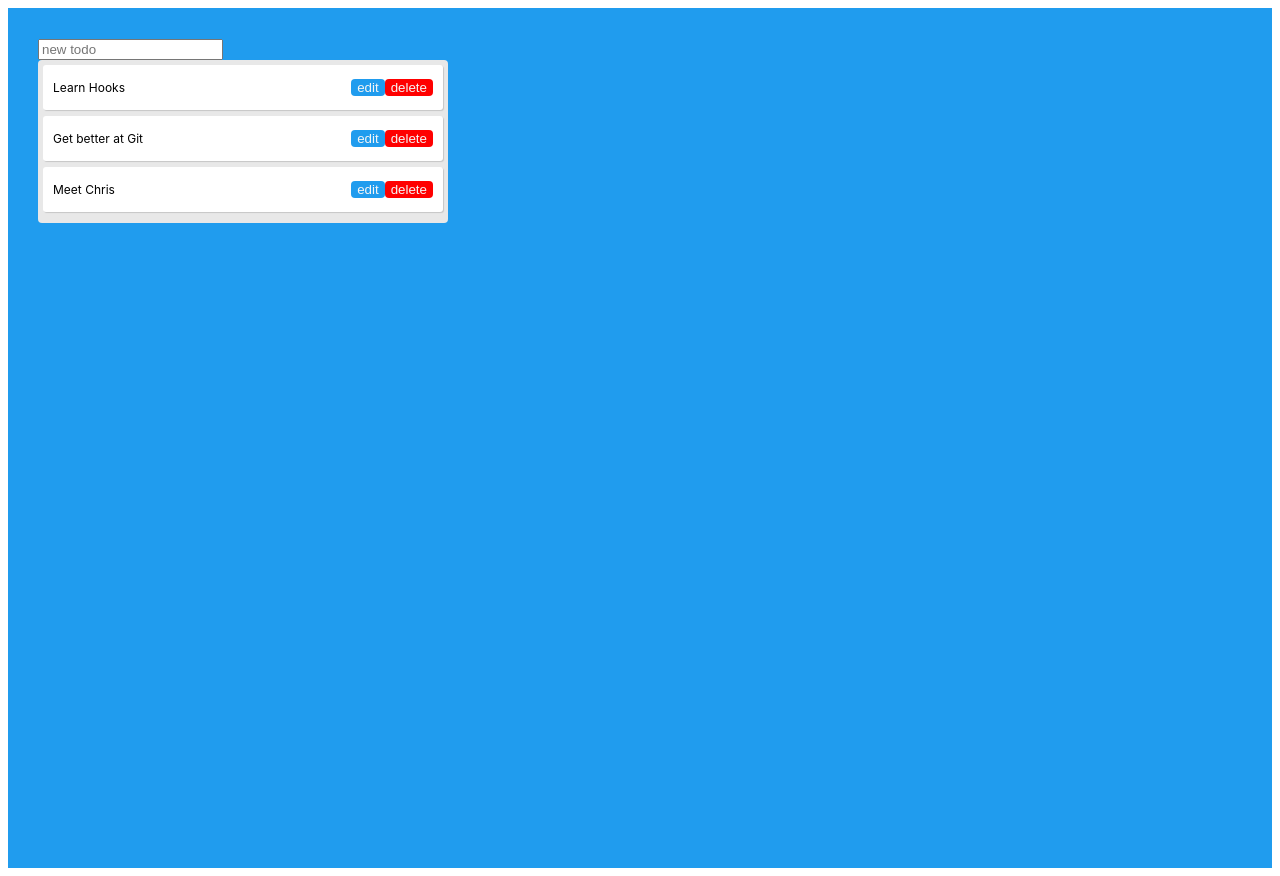
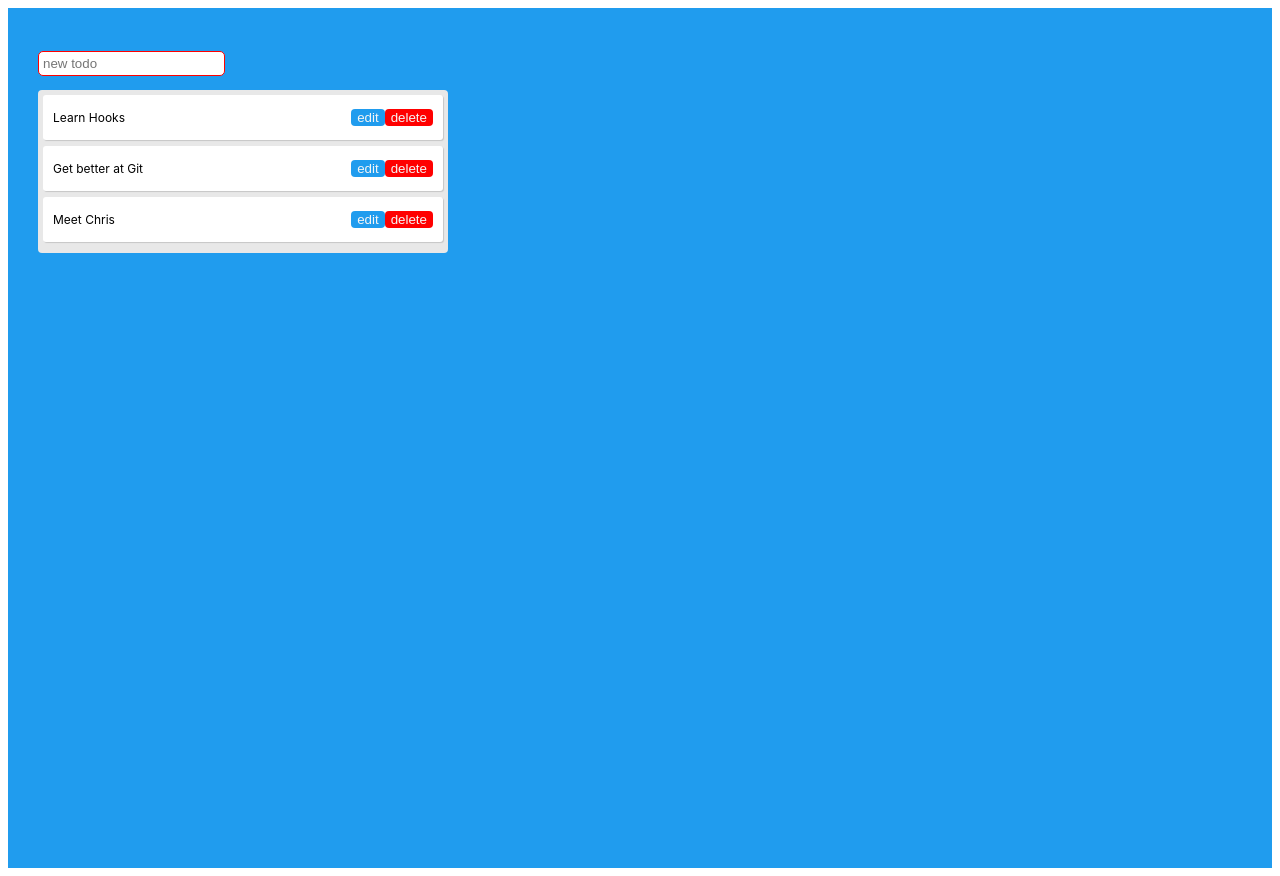
Before and after one commit to trblackw/Hooks-Todo-List, a React (Create React App) app: page / in a window 1280 px wide. Built offline with nearby package versions, Linux system fonts and the light colour scheme.

Commit message:
installed styled-components

```diff
--- a/package.json
+++ b/package.json
@@ -5,7 +5,8 @@
   "dependencies": {
     "react": "^16.7.0-alpha.2",
     "react-dom": "^16.7.0-alpha.2",
-    "react-scripts": "2.1.1"
+    "react-scripts": "2.1.1",
+    "styled-components": "^4.1.2"
   },
   "scripts": {
     "start": "react-scripts start",
--- a/src/App.js
+++ b/src/App.js
@@ -21,6 +21,12 @@ const App = () => {
     const newTodos = [...todos, { text }];
     setTodos(newTodos);
   };
+  const deleteTodo = todo => {
+    const newTodos = todos.filter(
+      item => item.text.toLowerCase() !== todo.text.toLowerCase()
+    );
+    setTodos(newTodos);
+  };
 
   return (
     <div className="app">
--- a/src/index.css
+++ b/src/index.css
@@ -25,6 +25,9 @@
   justify-content: space-between;
 }
 
-.add-todo {
+.input {
   margin: 1em auto;
+  padding: 0.3em;
+  border: 1px solid red;
+  border-radius: 5px;
 }
```
Also changed, not shown: 1 other file (tests, documents, lock files or other folders).
